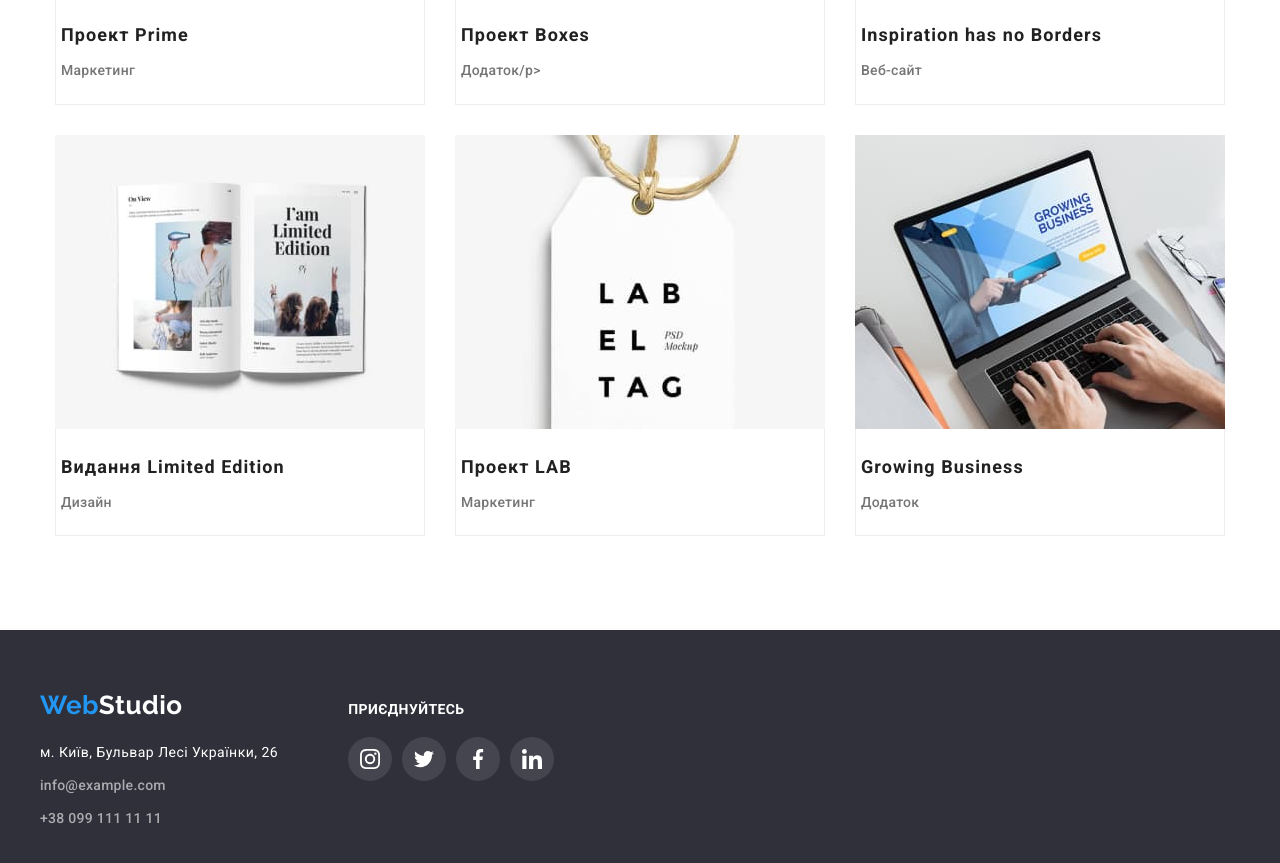
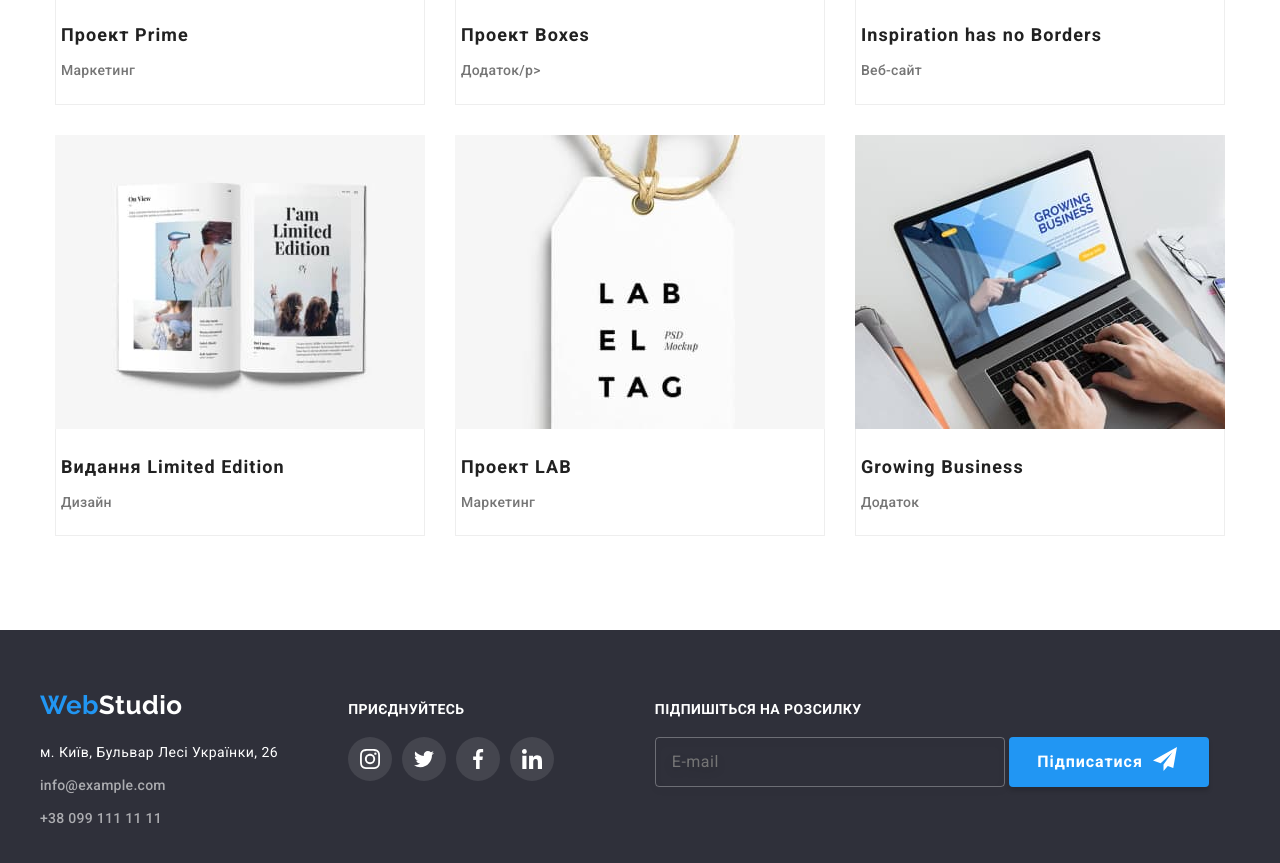
Before and after one commit to IrynkaKol/goit-markup-hw-06, a plain HTML site: page portfolio.html in a window 1280 px wide. Shown: the part 992-1855 px from the top of the page. Drawn offline with nearby package versions, Linux system fonts and the light colour scheme.

Commit message:
portfolio forma

```diff
--- a/portfolio.html
+++ b/portfolio.html
@@ -296,6 +296,19 @@
           </li>
         </ul>
       </div>
+      <div class="footer-signup">
+        <form class="footer-form" name="signup_form">
+          <label>
+            <h2 class="footer-title">Підпишіться на розсилку</h2>
+            <input class="footer-input" type="email" name="email" placeholder="E-mail" />
+          </label>
+          <button class="footer-btn" type="submit">Підписатися
+            <svg class="btn" width="24" height="24">
+              <use href="./images/icons.svg#icon-icon-send"></use>
+            </svg>
+          </button>
+        </form>
+      </div>
     </div>
   </footer>
 </body>
```
